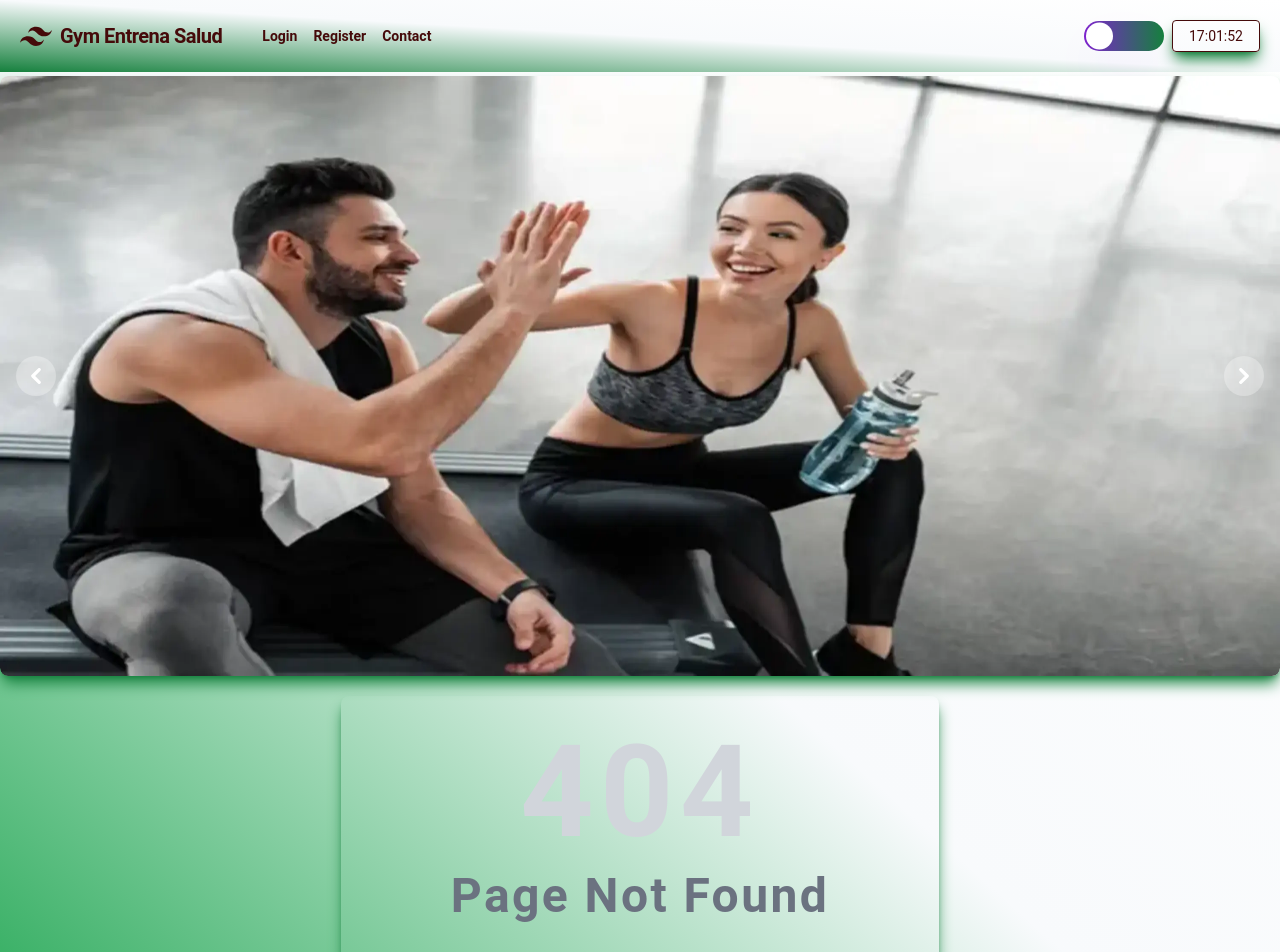
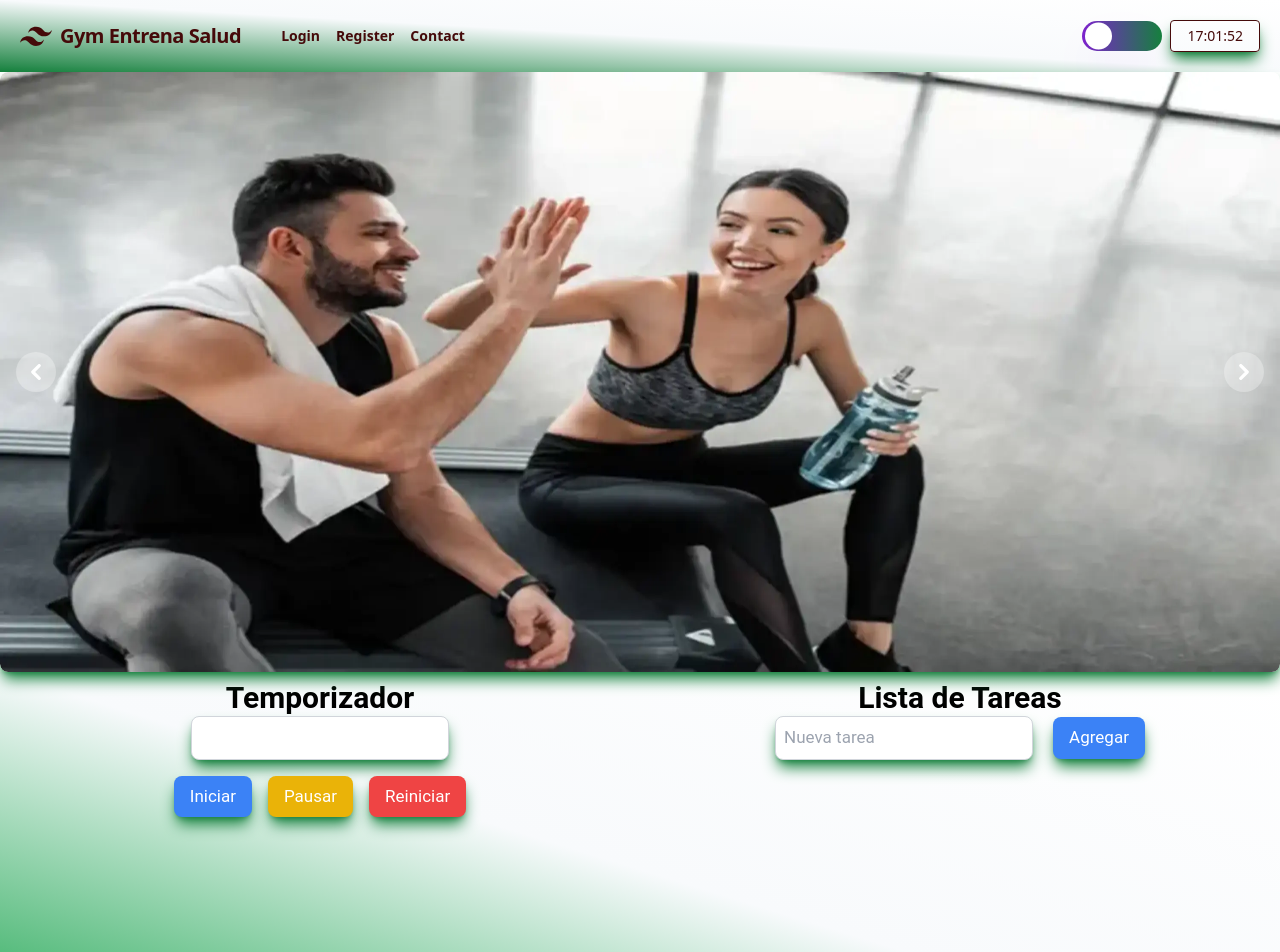
Before and after one commit to Aubar48/tpGrupo8Utn, a React (Vite) app: page /lista in a window 1280 px wide. Shown: the top 952 px of the page. Built offline with nearby package versions, Linux system fonts and the light colour scheme.

Commit message:
feat nueva vista listaGym

```diff
--- a/src/App.jsx
+++ b/src/App.jsx
@@ -6,6 +6,7 @@ import Contacto from "./pages/contacto/Contacto";
 import { About } from "./pages/about/About";
 import PoliciesPrivacy from "./pages/policiesPrivacy/PoliciesPrivacy";
 import NotFound from "./pages/404/NotFound";
+import Lista from "./pages/lista/Lista";
 
 function App() {
   return (
@@ -19,6 +20,7 @@ function App() {
           <Route path="/contacto" element={<Contacto />} />
           <Route path="/about" element={<About />} />
           <Route path="/policiesPrivacy" element={<PoliciesPrivacy />} />
+          <Route path="/lista" element={<Lista />} />
           <Route path="/*" element={<NotFound />} />
         </Routes>
       </BrowserRouter>
--- a/src/components/carrousel/Carrousel.jsx
+++ b/src/components/carrousel/Carrousel.jsx
@@ -34,7 +34,7 @@ const Carousel = () => {
       data-carousel="static"
 
     >
-      <div className="relative mt-1 max-sm:h-28 max-lg:h-60 h-[600px] w-full overflow-hidden rounded-lg shadow-lg shadow-green-700 dark:shadow-purple-700">
+      <div className="relative pt-1 max-sm:h-28 max-lg:h-60 h-[600px] w-full overflow-hidden rounded-lg shadow-lg shadow-green-700 dark:shadow-purple-700">
         {[0, 1, 2, 3, 4].map((index) => (
           <div
             key={index}
--- a/src/components/footer/Footer.jsx
+++ b/src/components/footer/Footer.jsx
@@ -44,10 +44,10 @@ export const Footer = () => {
             </li>
             <li>
               <Link
-                to="#"
+                to="/lista"
                 className="focus:underline hover:underline me-4 md:me-6"
               >
-                Licensing
+                Lista Gym
               </Link>
             </li>
           </ul>
--- /dev/null
+++ b/src/components/taskForm/TaskForm.jsx
@@ -0,0 +1,43 @@
+/* eslint-disable react/prop-types */
+// TaskForm.js
+import { useState } from "react";
+
+const TaskForm = ({ onAddTask }) => {
+  const [newTask, setNewTask] = useState("");
+
+  const handleInputChange = (e) => {
+    setNewTask(e.target.value);
+  };
+
+  const handleFormSubmit = (e) => {
+    e.preventDefault();
+    if (newTask.trim() !== "") {
+      onAddTask({ id: Date.now(), name: newTask, completed: false });
+      setNewTask("");
+    }
+  };
+
+  return (
+    <div className="">
+      <form
+        className="flex justify-center items-center gap-5"
+        onSubmit={handleFormSubmit}
+      >
+        <input
+          className="p-2 border border-gray-300 rounded-lg shadow-lg shadow-green-700 dark:shadow-purple-700"
+          type="text"
+          placeholder="Nueva tarea"
+          value={newTask}
+          onChange={handleInputChange}
+          id="nuevaTarea"
+          name="nuevaTarea"
+        />
+        <button className="bg-blue-500 text-white px-4 py-2 rounded-lg shadow-lg shadow-green-700 dark:shadow-purple-700" type="submit">
+          Agregar
+        </button>
+      </form>
+    </div>
+  );
+};
+
+export default TaskForm;
--- /dev/null
+++ b/src/components/taskItem/TaskItem.jsx
@@ -0,0 +1,28 @@
+/* eslint-disable react/prop-types */
+const TaskItem = ({ task, onToggleComplete, onDelete }) => {
+  return (
+    <div className="mt-2 " >
+      <div className="flex justify-center">
+      <button
+        className=" bg-green-500 text-white px-2 py-1 rounded-lg shadow-lg shadow-green-700 dark:shadow-purple-700"
+        onClick={() => onToggleComplete(task.id)}
+      >
+        {task.completed ? 'Desmarcar' : 'Completar'}
+      </button>
+      <button
+        className="ml-2 bg-red-500 text-white px-2 py-1 rounded-lg shadow-lg shadow-green-700 dark:shadow-purple-700"
+        onClick={() => onDelete(task.id)}
+      >
+        Eliminar
+      </button>
+      </div>
+
+      <div className="flex flex-col" style={{ textDecoration: task.completed ? 'line-through' : 'none' }}>
+      <span className="mt-2 rounded-lg shadow-lg shadow-green-700 dark:shadow-purple-700">{task.name}</span>
+      </div>
+
+    </div>
+  );
+};
+
+export default TaskItem;
--- /dev/null
+++ b/src/components/taskList/TaskList.jsx
@@ -0,0 +1,19 @@
+/* eslint-disable react/prop-types */
+import TaskItem from './../taskItem/TaskItem';
+const TaskList = ({ tasks, onToggleComplete, onDelete }) => {
+  return (
+    <div className="flex flex-wrap gap-4 items-center ">
+      {tasks.map((task) => (
+        <TaskItem
+          key={task.id}
+          task={task}
+          onToggleComplete={onToggleComplete}
+          onDelete={onDelete}
+
+        />
+      ))}
+    </div>
+  );
+};
+
+export default TaskList;
--- /dev/null
+++ b/src/components/temporizador/Temporizador.jsx
@@ -0,0 +1,88 @@
+/* eslint-disable react/prop-types */
+import { useState, useEffect } from 'react';
+
+const Temporizador = ({ tiempoInicial, onFinish }) => {
+  const [tiempoRestante, setTiempoRestante] = useState(tiempoInicial);
+  const [tiempoInput, setTiempoInput] = useState(tiempoInicial);
+  const [corriendo, setCorriendo] = useState(false);
+
+  useEffect(() => {
+    let temporizador;
+
+    if (corriendo && tiempoRestante > 0) {
+      temporizador = setInterval(() => {
+        setTiempoRestante((prevTiempo) => prevTiempo - 1);
+      }, 1000);
+    }
+
+    return () => {
+      clearInterval(temporizador);
+      if (tiempoRestante === 0 && onFinish) {
+        onFinish();
+      }
+    };
+  }, [corriendo, tiempoRestante, onFinish]);
+
+  const handleStart = () => {
+    setCorriendo(true);
+  };
+
+  const handlePause = () => {
+    setCorriendo(false);
+  };
+
+  const handleReset = () => {
+    setCorriendo(false);
+    setTiempoRestante(tiempoInput);
+  };
+
+  const handleInputChange = (e) => {
+    setTiempoInput(parseInt(e.target.value, 10) || 0);
+  };
+
+  const minutos = Math.floor(tiempoRestante / 60);
+  const segundos = tiempoRestante % 60;
+
+  return (
+    <div className="text-center">
+      <h2 className="text-3xl font-bold">Temporizador</h2>
+      {Number.isFinite(minutos) && Number.isFinite(segundos) && (
+        <p className="text-lg mb-4">
+          Tiempo restante: {minutos}:{segundos < 10 ? `0${segundos}` : segundos}
+        </p>
+      )}
+      <input
+        type="number"
+        value={tiempoInput}
+        onChange={handleInputChange}
+        disabled={corriendo}
+        className="p-2 border border-gray-300 mb-4 rounded-lg shadow-lg shadow-green-700 dark:shadow-purple-700"
+      />
+      <div className="space-x-4 mb-2.5">
+        <button
+          onClick={handleStart}
+          disabled={corriendo}
+          className="bg-blue-500 text-white px-4 py-2 rounded-lg shadow-lg shadow-green-700 dark:shadow-purple-700"
+        >
+          Iniciar
+        </button>
+        <button
+          onClick={handlePause}
+          disabled={!corriendo}
+          className="bg-yellow-500 text-white px-4 py-2 rounded-lg shadow-lg shadow-green-700 dark:shadow-purple-700"
+        >
+          Pausar
+        </button>
+        <button
+          onClick={handleReset}
+          disabled={corriendo}
+          className="bg-red-500 text-white px-4 py-2 rounded-lg shadow-lg shadow-green-700 dark:shadow-purple-700"
+        >
+          Reiniciar
+        </button>
+      </div>
+    </div>
+  );
+};
+
+export default Temporizador;
--- a/src/pages/404/NotFound.jsx
+++ b/src/pages/404/NotFound.jsx
@@ -1,10 +1,10 @@
-import  Carrousel  from "../../components/carrousel/Carrousel";
+import Carrousel from "../../components/carrousel/Carrousel";
 import { Footer } from "../../components/footer/Footer";
 import { Navbar } from "./../../components/navbar/Navbar";
 function NotFound() {
   return (
     <>
-      <body
+      <div
         className="font-roboto bg-gradient-to-bl from-white via-slate-50 to-green-600
     dark:bg-gradient-to-br dark:from-slate-950 dark:via-slate-50 dark:to-purple-700"
       >
@@ -42,7 +42,7 @@ function NotFound() {
             </a>
           </div>
         </div>
-      </body>
+      </div>
       <Footer />
     </>
   );
--- /dev/null
+++ b/src/pages/lista/Lista.jsx
@@ -0,0 +1,75 @@
+import { useState, useEffect } from "react";
+import TaskList from "../../components/taskList/TaskList";
+import TaskForm from "../../components/taskForm/TaskForm";
+import { Navbar } from "./../../components/navbar/Navbar";
+import Carrousel from "../../components/carrousel/Carrousel";
+import { Footer } from "./../../components/footer/Footer";
+import Temporizador from "../../components/temporizador/Temporizador";
+
+const Lista = () => {
+  const [tasks, setTasks] = useState([]);
+
+  useEffect(() => {
+    // Recuperar la lista de tareas desde localStorage al cargar la página
+    const storedTasks = JSON.parse(localStorage.getItem("tasks")) || [];
+    // Actualizar el estado solo si hay tareas almacenadas
+    if (storedTasks.length > 0) {
+      setTasks(storedTasks);
+    }
+  }, []); // Este efecto se ejecuta solo una vez al cargar la página
+
+  const handleToggleComplete = (taskId) => {
+    setTasks((prevTasks) =>
+      prevTasks.map((task) =>
+        task.id === taskId ? { ...task, completed: !task.completed } : task
+      )
+    );
+  };
+
+  const handleDeleteTask = (taskId) => {
+    setTasks((prevTasks) => prevTasks.filter((task) => task.id !== taskId));
+  };
+
+  const handleAddTask = (newTask) => {
+    setTasks((prevTasks) => [...prevTasks, newTask]);
+  };
+
+  useEffect(() => {
+    // Guardar la lista de tareas en localStorage cada vez que cambie
+    localStorage.setItem("tasks", JSON.stringify(tasks));
+  }, [tasks]); // Este efecto se ejecuta cada vez que cambia el estado de tasks
+
+  return (
+    <>
+      <Navbar />
+      <Carrousel />
+      <div className="text-center pb-60 h-auto pt-2 font-roboto bg-gradient-to-bl from-white via-slate-50 to-green-600 dark:bg-gradient-to-br dark:from-slate-950 dark:via-slate-50 dark:to-purple-700">
+        <div className="flex flex-col md:flex-row justify-between">
+          <div className="w-full md:w-1/2 px-4">
+            <Temporizador />
+          </div>
+          <div className="w-full md:w-1/2 px-4">
+            <div className="text-center">
+              <h1 className="text-2xl md:text-3xl font-bold">
+                Lista de Tareas
+              </h1>
+              <div className="flex flex-col md:items-center md:justify-center">
+                <TaskForm onAddTask={handleAddTask} />
+              </div>
+              <div className="flex md:items-center md:justify-center">
+                <TaskList
+                  tasks={tasks}
+                  onToggleComplete={handleToggleComplete}
+                  onDelete={handleDeleteTask}
+                />
+              </div>
+            </div>
+          </div>
+        </div>
+      </div>
+      <Footer />
+    </>
+  );
+};
+
+export default Lista;
--- a/src/pages/register/Register.jsx
+++ b/src/pages/register/Register.jsx
@@ -92,7 +92,7 @@ function Register() {
                     <div className="mb-4">
                       <label
                         className="block mb-2 text-sm font-bold text-gray-700"
-                        htmlFor="username"
+                        htmlFor="nombre"
                       >
                         Username
                       </label>
```
Also changed, not shown: src/components/navbar/Navbar.jsx (+19 -4 lines), src/index.css (+0 -13 lines).
